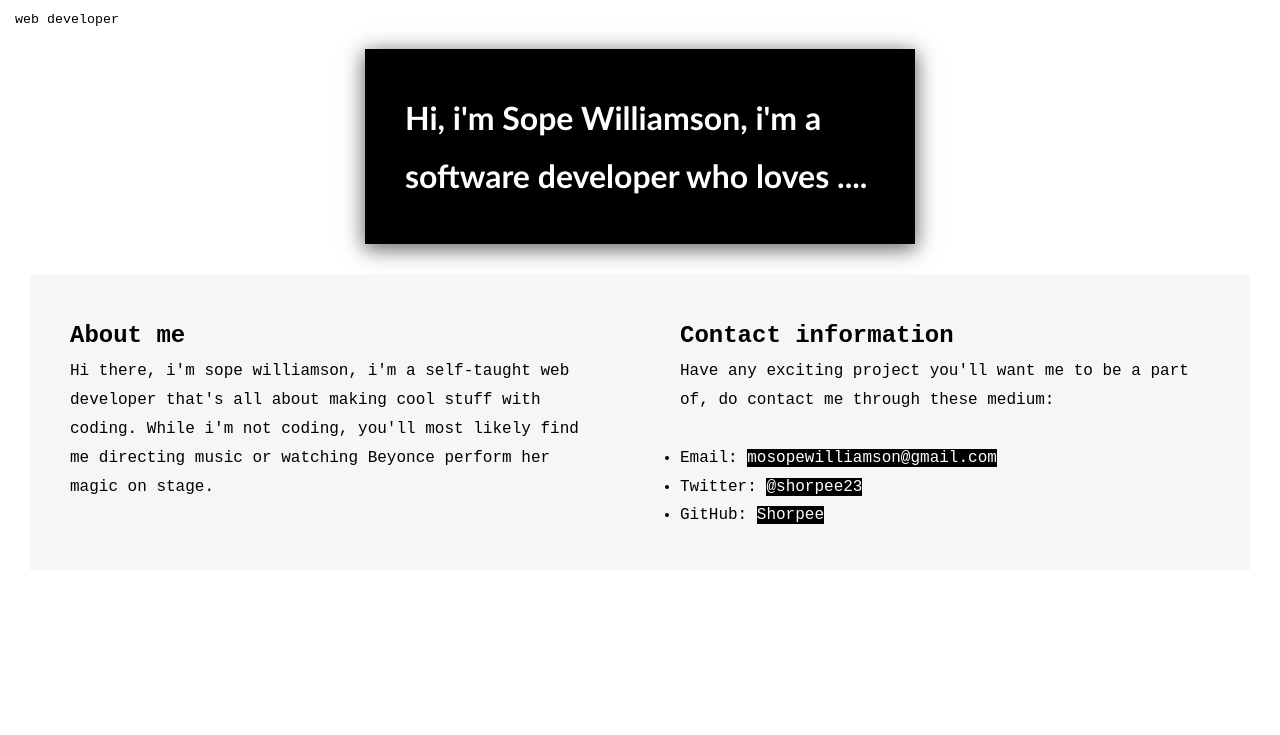
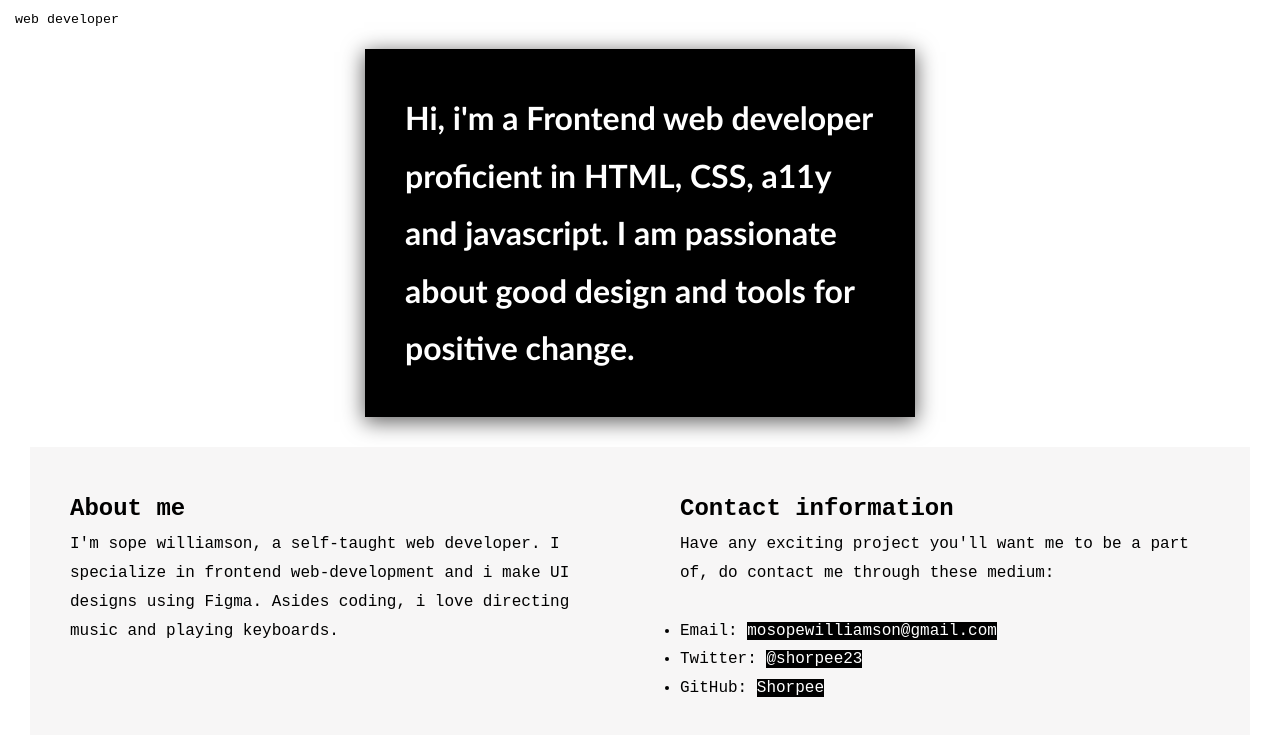
Before and after one commit to Shorpee/portfolio-website, a plain HTML site: page index.html in a window 1280 px wide. Shown: the part 53-788 px from the top of the page. Drawn offline with Linux system fonts and the light colour scheme.

Commit message:
added final styling

```diff
--- a/index.html
+++ b/index.html
@@ -16,13 +16,13 @@
     </header>
 
     <section class="medium-container jumbotron">
-        <h1 class="main-heading">Hi, i'm Sope Williamson, i'm a software developer who loves ....</h1>
+        <h1 class="main-heading">Hi, i'm a Frontend web developer proficient in HTML, CSS, a11y and javascript. I am passionate about good design and tools for positive change.</h1>
     </section>
 
     <div class="wide-container row">
         <section class="half-container">
            <h2>About me</h2>
-           <p> Hi there, i'm sope williamson, i'm a self-taught web developer that's all about making cool stuff with coding. While i'm not coding, you'll most likely find me directing music or watching Beyonce perform her magic on stage.</p>
+           <p>I'm sope williamson, a self-taught web developer. I specialize in frontend web-development and i make UI designs using Figma. Asides coding, i love directing music and playing keyboards. </p>
         </section>
 
         <section class="half-container">
```
